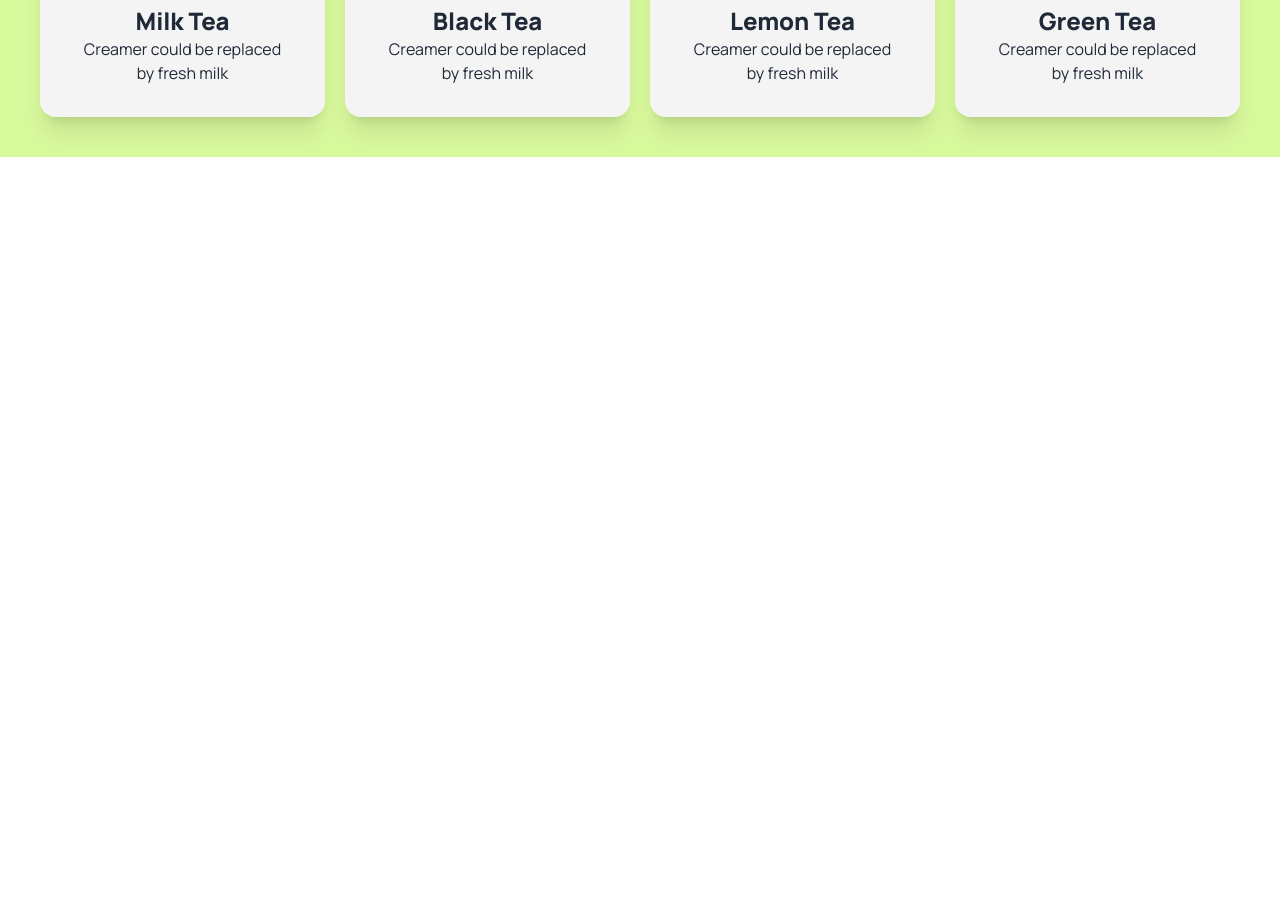
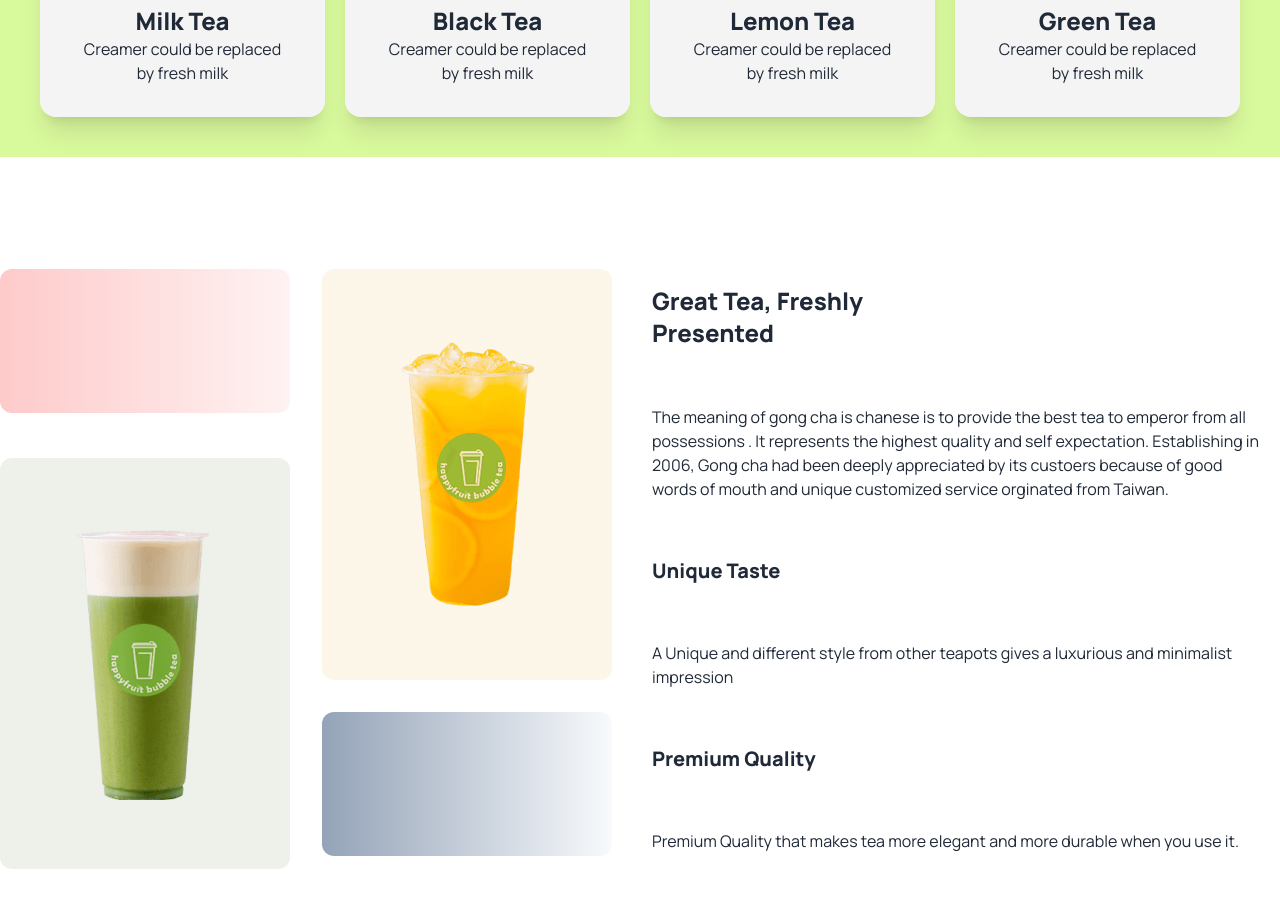
Before and after one commit to muhammadamirhamza90/Tea-house, a plain HTML site: page index.html in a window 1280 px wide. Shown: the part 924-1831 px from the top of the page. Before the commit the page ends 1193 px from the top, so only its background shows below. Drawn offline with nearby package versions, Linux system fonts and the light colour scheme.

Commit message:
added future tea section and grif layout with gradient

```diff
--- a/index.html
+++ b/index.html
@@ -121,6 +121,42 @@
                 </div>
             </div>
         </section>
+
+        <!-- feature section -->
+        <section class="container mx-auto ">
+            <!-- Great tea fresh tea section -->
+            <section class="my-24 flex flex-col lg:flex-row">
+                <div class="grid grid-cols-1 md:grid-cols-2 gap-8 flex-1">
+                    <div class="bg-gradient-to-r from-[#fecaca] to-[#fef2f2] h-36 rounded-xl"></div>
+                    <div
+                        class="row-span-2 rounded-xl bg-gradient-to-r from-[#E6A6231A] to-[#E6A6231A] px-8 py-14 flex justify-center items-center">
+                        <img src="./assets/fresh-1.png" alt="">
+                    </div>
+                    <div
+                        class="row-span-2 rounded-xl bg-gradient-to-r from-[#5776391A] to-[#5776391A] px-8 py-14 flex justify-center items-center">
+                        <img src="./assets/fresh-2.png" alt="">
+                    </div>
+                    <div class="bg-gradient-to-r from-[#94a3b8] to-[#f8fafc] h-36 rounded-xl"></div>
+                </div>
+                <div class="lg:space-y-14 space-y-3 p-4 flex-1 lg:ml-6">
+                    <h3 class="lgtext-5xl text-2xl font-extrabold">Great Tea, Freshly <br> Presented</h3>
+                    <p>
+                        The meaning of gong cha is chanese is to provide the best tea to emperor from all possessions .
+                        It represents the highest quality and self expectation. Establishing in 2006, Gong cha had been
+                        deeply appreciated by its custoers because of good words of mouth and unique customized service
+                        orginated from Taiwan.
+                    </p>
+                    <h4 class="text-xl font-extrabold">Unique Taste</h4>
+                    <p>
+                        A Unique and different style from other teapots gives a luxurious and minimalist impression
+                    </p>
+                    <h4 class="text-xl font-extrabold">Premium Quality</h4>
+                    <p>
+                        Premium Quality that makes tea more elegant and more durable when you use it.
+                    </p>
+                </div>
+            </section>
+        </section>
     </main>
 </body>
 
```
